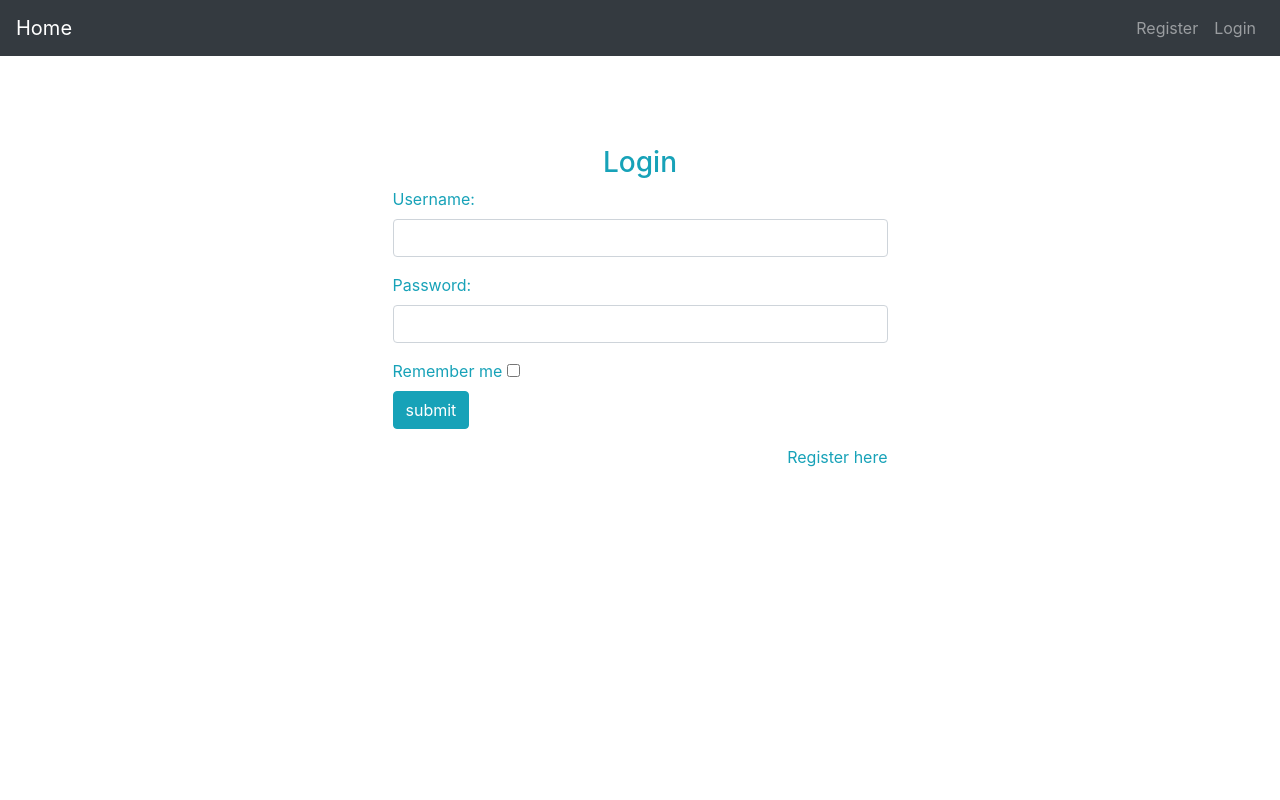
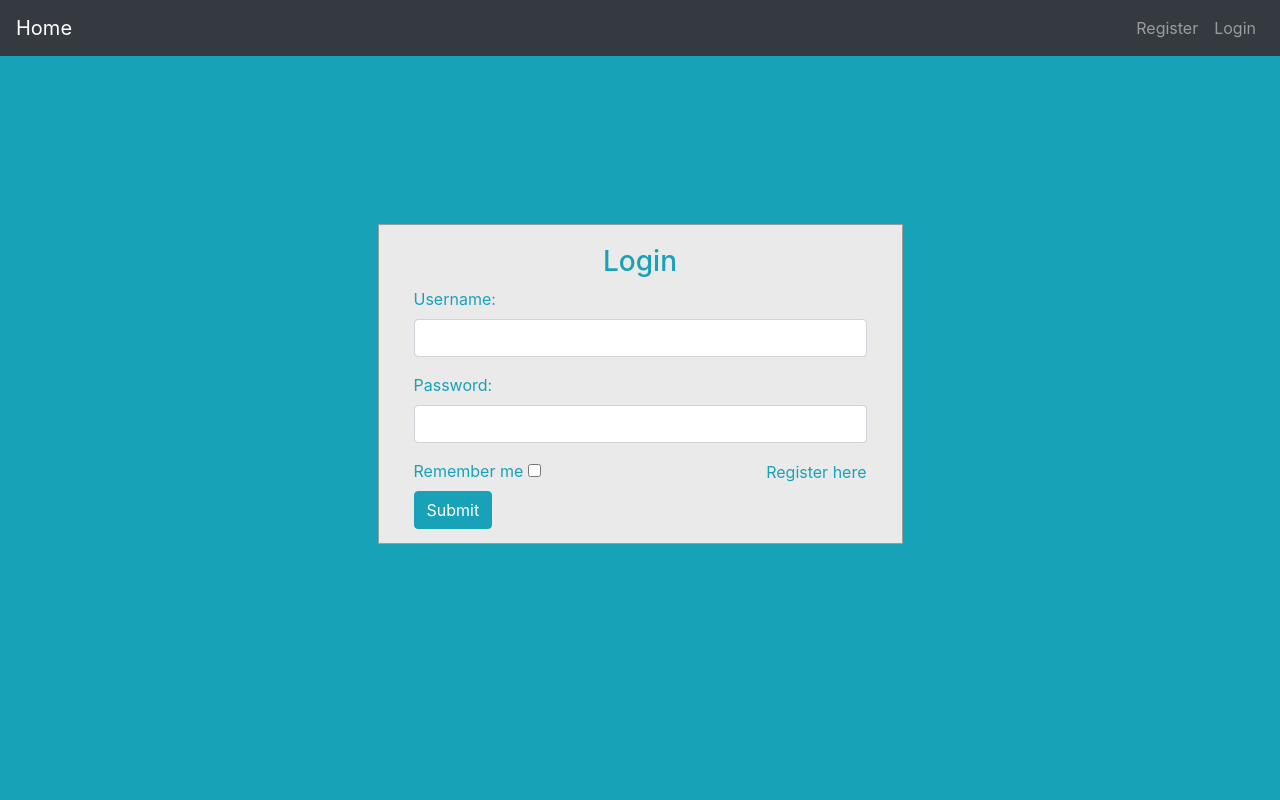
Before and after one commit to 0mnadren/Platforma, a Django app: page /login/ in a window 1280 px wide. Run offline with Django 3.2, Linux system fonts and the light colour scheme; some libraries are stand-ins or nearby versions.

Commit message:
CSS napravljen da radi
unutar app foldera
Glavna aplikacija:
    -treca app
        -static
            -trecaapp
                -css
                    -style.css
"{% static 'css/account.css' %}"

```diff
--- /dev/null
+++ b/account/static/css/account.css
@@ -0,0 +1,19 @@
+body {
+    margin: 0;
+    padding: 0;
+    background-color: #17a2b8;
+    height: 100vh;
+  }
+  #login .container #login-row #login-column #login-box {
+    margin-top: 120px;
+    max-width: 600px;
+    height: 320px;
+    border: 1px solid #9C9C9C;
+    background-color: #EAEAEA;
+  }
+  #login .container #login-row #login-column #login-box #login-form {
+    padding: 20px;
+  }
+  #login .container #login-row #login-column #login-box #login-form #register-link {
+    margin-top: -85px;
+  }
--- a/account/templates/account/login.html
+++ b/account/templates/account/login.html
@@ -8,18 +8,18 @@
 <link href="//maxcdn.bootstrapcdn.com/bootstrap/4.1.1/css/bootstrap.min.css" rel="stylesheet" id="bootstrap-css">
 <script src="//maxcdn.bootstrapcdn.com/bootstrap/4.1.1/js/bootstrap.min.js"></script>
 <script src="//cdnjs.cloudflare.com/ajax/libs/jquery/3.2.1/jquery.min.js"></script>
+<link rel="stylesheet" href="{% static 'css/account.css' %}">
 <!------ Include the above in your HEAD tag ---------->
 
 <body>
 
     <div id="login">
-        <h3 class="text-center text-white pt-5">Login form</h3>
-        <div class="container">
+        <div class="container pt-5">
             <div id="login-row" class="row justify-content-center align-items-center">
                 <div id="login-column" class="col-md-6">
                     <div id="login-box" class="col-md-12">
                         <form id="login-form" class="form" action="" method="post">
-                          {% csrf_token %}
+                            {% csrf_token %}
                             <h3 class="text-center text-info">Login</h3>
                             <div class="form-group">
                                 <label for="username" class="text-info">Username:</label><br>
@@ -30,11 +30,12 @@
                                 <input type="password" name="password" id="password" class="form-control">
                             </div>
                             <div class="form-group">
-                                <label for="remember-me" class="text-info"><span>Remember me</span> <span><input id="remember-me" name="remember-me" type="checkbox"></span></label><br>
-                                <input type="submit" name="submit" class="btn btn-info btn-md" value="submit">
+                                <label for="remember-me" class="text-info"><span>Remember me</span> <span><input
+                                            id="remember-me" name="remember-me" type="checkbox"></span></label><br>
+                                <input type="submit" name="submit" class="btn btn-info btn-md" value="Submit">
                             </div>
                             <div id="register-link" class="text-right">
-                                <a href="#" class="text-info">Register here</a>
+                                <a href="{% url 'account:register' %}" class="text-info">Register here</a>
                             </div>
                         </form>
                     </div>
```
